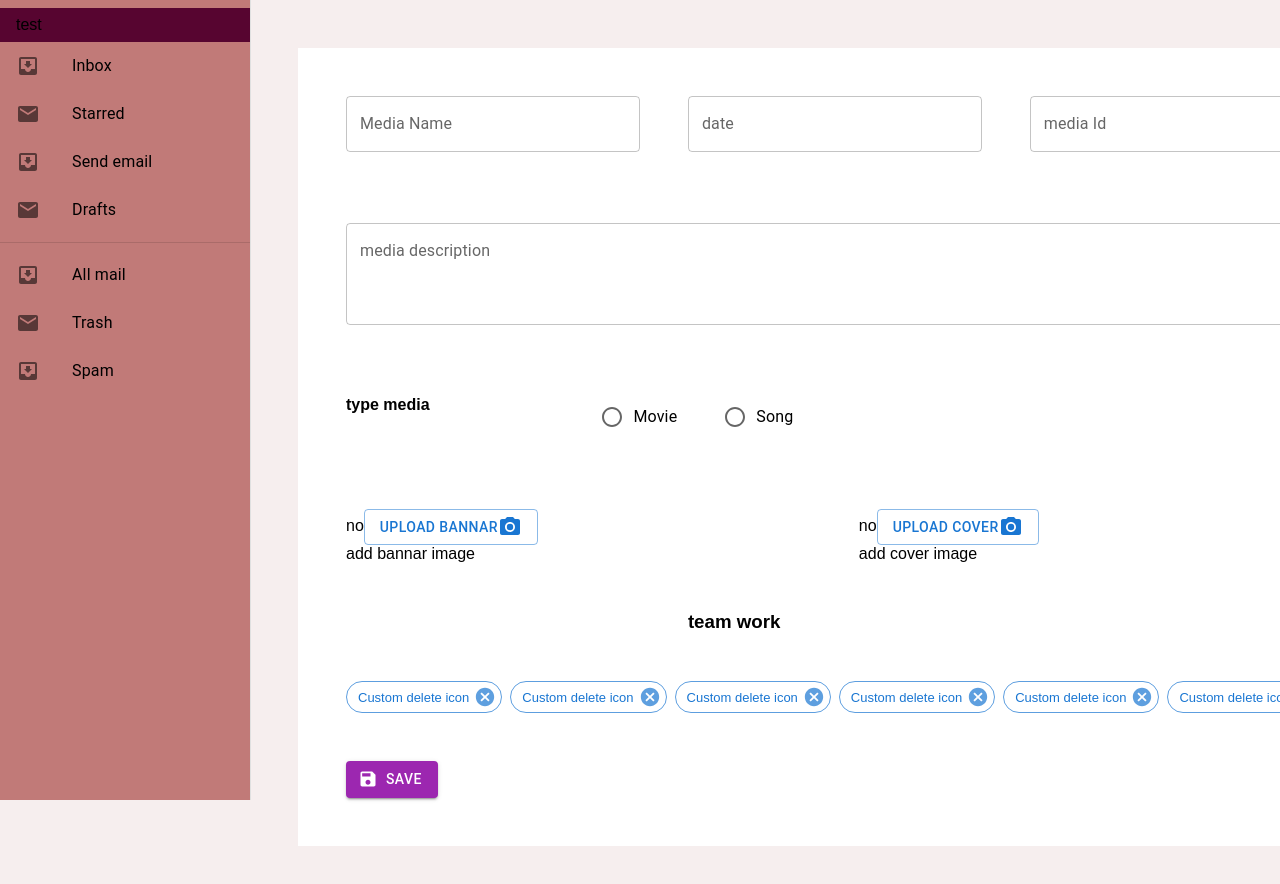
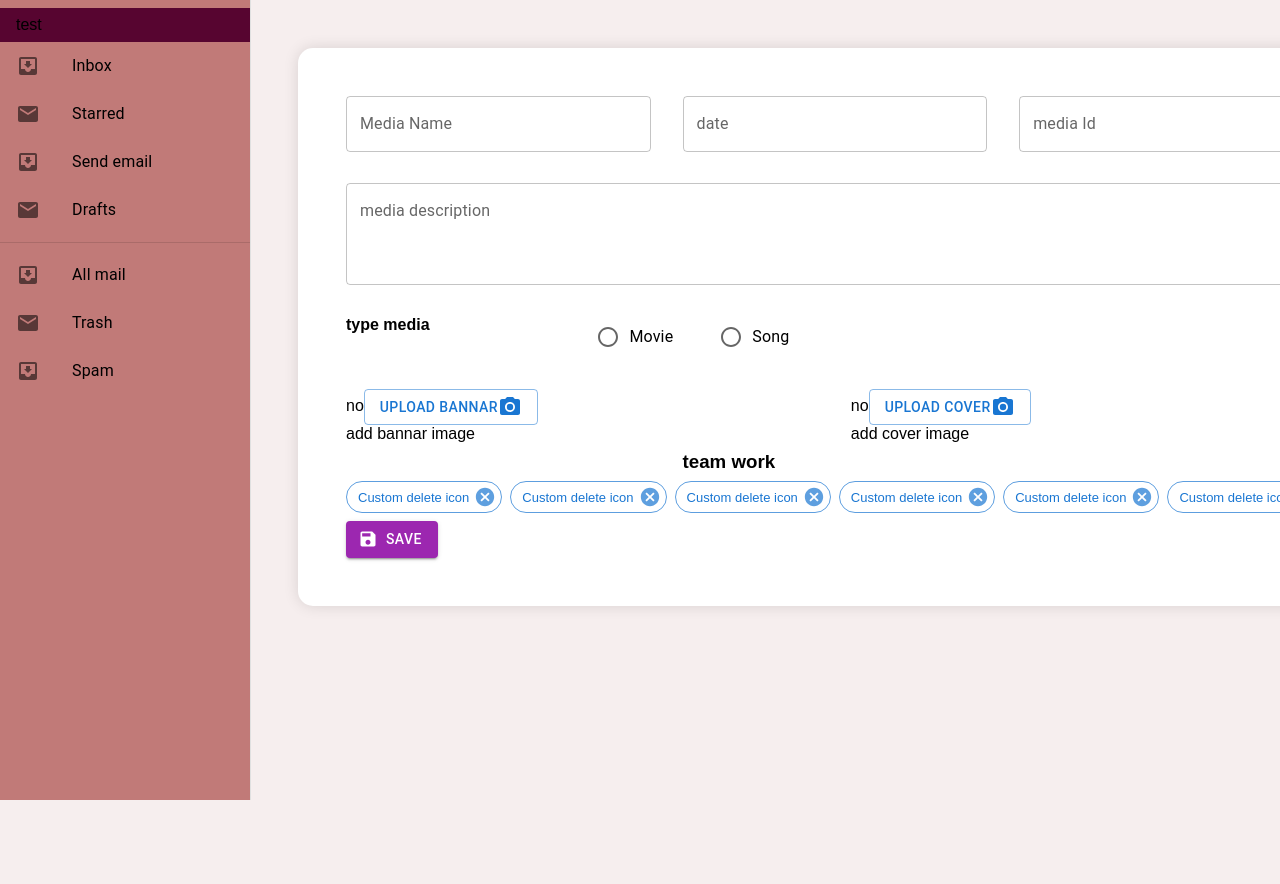
Before and after one commit to randa-11295/Nosatalga-dashboard, a React (Create React App) app: page / in a window 1280 px wide. Shown: the top 884 px of the page. After the commit the page ends 800 px from the top, so only its background shows below. Built offline with nearby package versions, Linux system fonts and the light colour scheme.

Commit message:
made Style

```diff
--- a/src/Components/App/App.js
+++ b/src/Components/App/App.js
@@ -8,7 +8,7 @@ export default function App() {
     <Box sx={{ display: 'flex'  ,  p: 6 , }}>
       <SideBar />
 
-      <Box component="main" sx={{ flexGrow: 1, p: 6 ,  background : "#fff" }}>
+      <Box component="main" sx={{ flexGrow: 1, p: 6 ,  background : "#fff"  ,  borderRadius : "15px" , boxShadow: "0px 0px 15px 0px rgba(0,0,0,0.12)"}}>
          <AddMovie />
       </Box>
     </Box>
--- a/src/Components/Movie/AddMovie.js
+++ b/src/Components/Movie/AddMovie.js
@@ -31,7 +31,7 @@ const custumHandelChange =(val , key)=>{
 
 
 return (
-<Grid  component="form" onSubmit={formik.handleSubmit} container spacing={6}>
+<Grid  component="form" onSubmit={formik.handleSubmit} container columnSpacing={4} rowSpacing = {1}>
     <Grid item xs={4}>
         <TextCustomInpute  formik={formik}  name="name"  label="Media Name" />
     </Grid>
```
Also changed, not shown: src/Common/theame.js (added), src/Components/Text/Headline.js (added), src/index.css (line endings or trailing spaces).
